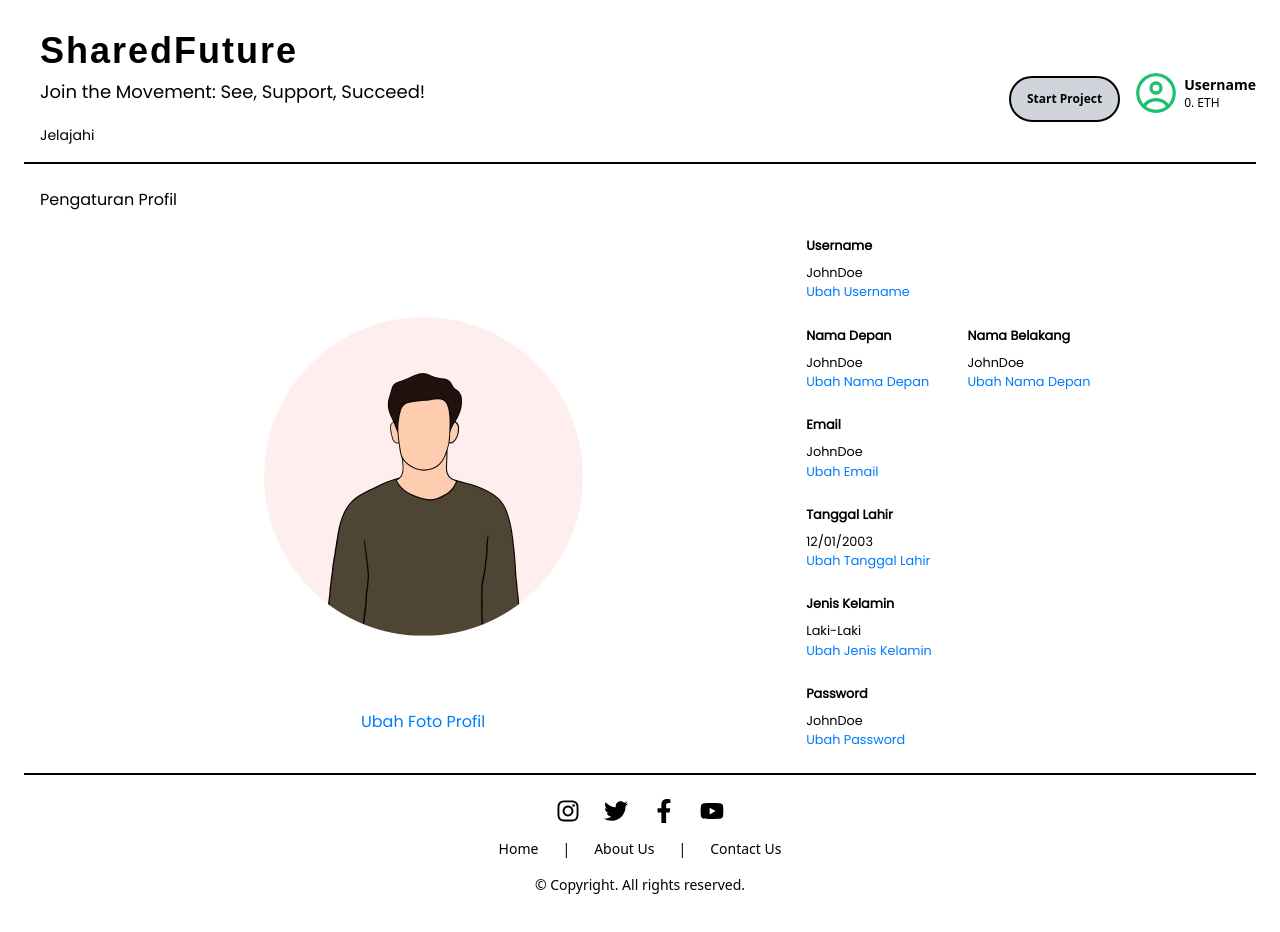
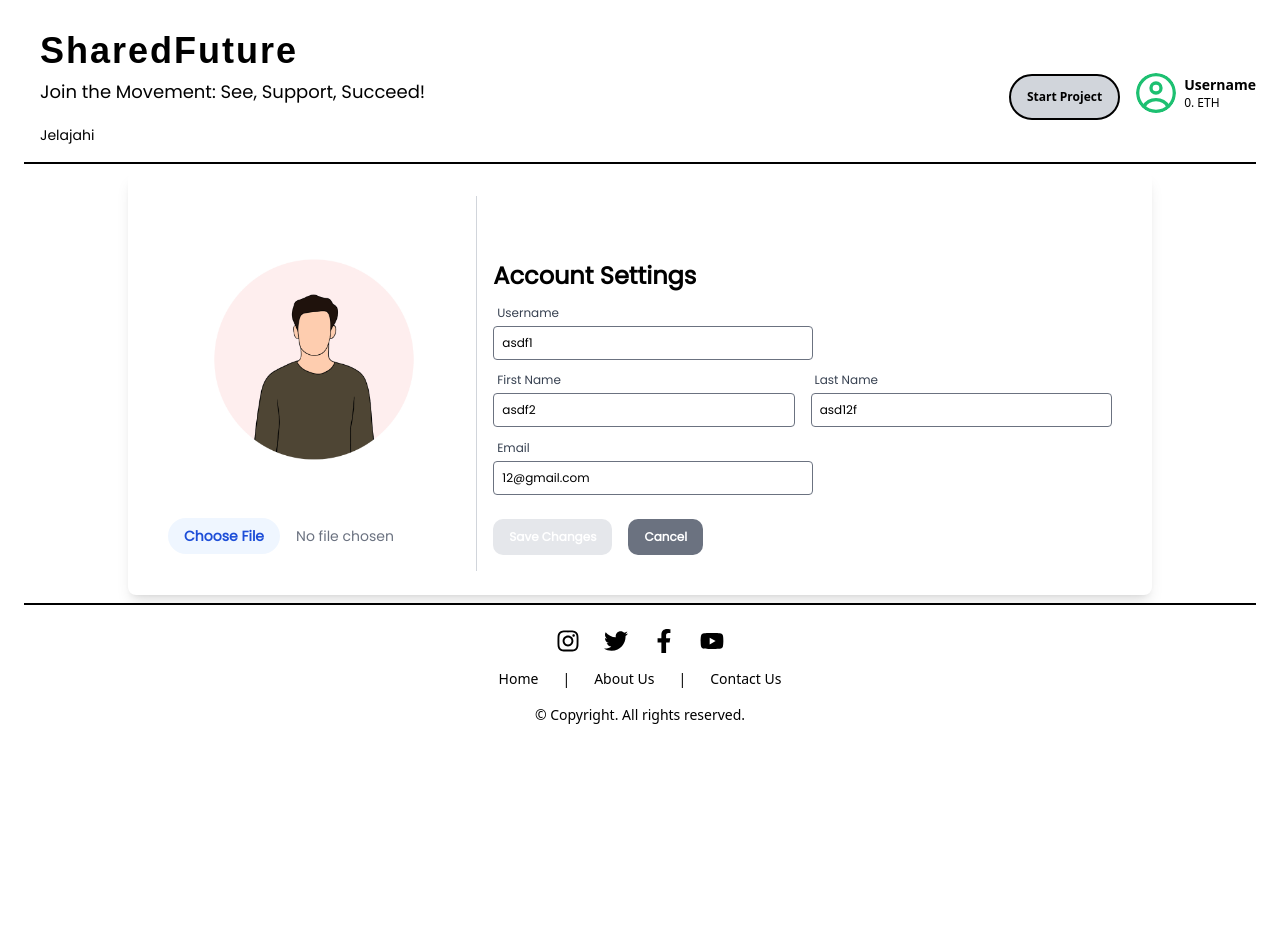
Before and after one commit to TBwze/Berlin, a React (Vite) app in the folder client/: page /profile in a window 1280 px wide. Shown: the top 932 px of the page. After the commit the page ends 800 px from the top, so only its background shows below. Built offline with nearby package versions, Linux system fonts and the light colour scheme; a web font is replaced by a local one; what @thirdweb-dev/react would draw is missing.

Commit message:
edit profile and register page

```diff
--- a/client/src/components/CustomButton.component.jsx
+++ b/client/src/components/CustomButton.component.jsx
@@ -1,22 +1,16 @@
-import React from "react";
-
 const CustomButton = ({
   btnType = "button",
   title,
   handleClick,
   styles = "",
   textColor = "text-white",
-  bgColor,
+  bgColor = "bg-gray-200", // Default background color
   className = "",
 }) => {
-  // Only apply backgroundColor if bgColor is provided
-  const inlineStyles = bgColor ? { backgroundColor: bgColor } : {};
-
   return (
     <button
       type={btnType}
-      className={`font-semibold text-[12px] leading-[26px] min-h-[32px] px-4 rounded-[10px] cursor-pointer mt-3 ${textColor} ${styles} ${className}`}
-      style={inlineStyles}
+      className={`font-semibold text-[12px] leading-[26px] min-h-[36px] px-4 rounded-[10px] cursor-pointer mt-2 ${bgColor} ${textColor} ${styles} ${className}`}
       onClick={handleClick}
     >
       {title}
--- a/client/src/components/textfield.component.jsx
+++ b/client/src/components/textfield.component.jsx
@@ -25,7 +25,7 @@ const TextFieldComponent = ({
       control={control}
       rules={{ required }}
       render={({ field }) => (
-        <div className="flex flex-col space-y-1 mb-3 mt-3">
+        <div className="flex flex-col space-y-1 mt-3">
           <div
             className="text-xs font-medium text-gray-700"
             style={{
@@ -39,7 +39,7 @@ const TextFieldComponent = ({
             <input
               type={inputType}
               placeholder={placeholder}
-              className="w-full p-2 pr-10 text-xs bg-[#EAEAEA] rounded outline-none"
+              className="w-full p-2 pr-10 text-xs bg-transparent rounded outline-1 border border-gray-500"
               style={{
                 fontFamily: "Poppins",
                 width: "20rem",
--- a/client/src/pages/Profile.jsx
+++ b/client/src/pages/Profile.jsx
@@ -1,75 +1,156 @@
-import React from "react";
-import profilePicture from '../assets/profilePicture.png';
+import React, { useEffect, useState } from "react";
+import { useForm } from "react-hook-form";
+import profilePicture from "../assets/profilePicture.png";
+import { useNavigate } from "react-router-dom";
+import CustomButton from "../components/CustomButton.component";
+import TextFieldComponent from "../components/textfield.component";
+import PageLoad from "../components/Loading.component";
 
 const Profile = () => {
+  const navigate = useNavigate();
+  const [isLoading, setIsLoading] = useState(false);
+  const [selectedFile, setSelectedFile] = useState(null);
+  const [previewUrl, setPreviewUrl] = useState(null);
+  const form = useForm({
+    defaultValues: {
+      username: "",
+      firstname: "",
+      lastname: "",
+      email: "",
+      password: "",
+    },
+  });
+
+  // Fetch the data from the API and set it in the form
+  useEffect(() => {
+    form.setValue("username", "asdf1");
+    form.setValue("firstname", "asdf2");
+    form.setValue("lastname", "asd12f");
+    form.setValue("email", "12@gmail.com");
+    form.setValue("password", "asdf"); // Mask password for security
+  }, [form]);
+
+  // Function to handle form submission
+  const onSubmit = (formData) => {
+    setIsLoading(true);
+    const dataToSubmit = new FormData();
+
+    // Append all form fields to the FormData
+    Object.keys(formData).forEach((key) => {
+      dataToSubmit.append(key, formData[key]);
+    });
+
+    // Append the profile image if one was selected
+    if (selectedFile) {
+      dataToSubmit.append("profileImage", selectedFile);
+    }
+
+    console.log("Updated Data:", dataToSubmit);
+    alert("Updated Profile");
+    setIsLoading(false);
+    navigate("/");
+  };
+
+  const handleFileChange = (event) => {
+    const file = event.target.files[0];
+    if (file) {
+      setSelectedFile(file);
+      form.setValue("profileImage", file);
+      setPreviewUrl(URL.createObjectURL(file));
+    }
+  };
+  useEffect(() => {
+    return () => {
+      if (previewUrl) {
+        URL.revokeObjectURL(previewUrl);
+      }
+    };
+  }, [previewUrl]);
+
   return (
-        <div className="max-w-[1280px] mx-auto p-4 bg-white" style={{fontFamily:"poppins"}}>
-            <h1 style={{fontSize:"2vh", margin:"1vh 0vw"}}>Pengaturan Profil</h1>
-            <div className = "container" style={{flexDirection:"row", display:'flex', alignItems: 'center', justifyContent: "space-evenly"}}>
-                <div className="profile-picture" style={{display:"flex",flexDirection:"column" ,alignItems:"center"}}>
-                    <div className="picture">
-                        <img src={profilePicture} alt=""/>
+    <div
+      className="flex max-w-5xl mx-auto p-6 bg-white shadow-lg rounded-lg my-2"
+      style={{ fontFamily: "Poppins" }}
+    >
+      <PageLoad loading={isLoading} />
+      <div className="w-1/3 flex flex-col items-center justify-center p-4 border-r border-gray-300">
+        <img
+          src={
+            selectedFile ? URL.createObjectURL(selectedFile) : profilePicture
+          }
+          alt="Profile"
+          className="rounded-full object-cover mb-3"
+        />
+        <input
+          type="file"
+          id="upload-button"
+          onChange={handleFileChange}
+          accept="image/*"
+          className="w-full text-sm text-gray-500
+                       file:mr-4 file:py-2 file:px-4
+                       file:rounded-full file:border-0
+                       file:text-sm file:font-semibold
+                       file:bg-blue-50 file:text-blue-700
+                       hover:file:bg-blue-100"
+        />
       </div>
-                    <a href="" style={{color:"#007AFF"}}>Ubah Foto Profil</a>
+      <div className="w-2/3 p-4 mt-12">
+        <h1 className="text-2xl font-bold">Account Settings</h1>
+        <form onSubmit={form.handleSubmit(onSubmit)}>
+          <div className="flex flex-col">
+            <TextFieldComponent
+              name="username"
+              label="Username"
+              control={form.control}
+              required
+            />
           </div>
-                <div className ="Information" style={{flexDirection : "column", display:"flex",  fontSize:"1.6vh"}}>
-                    <div className = "username" style={{margin:"1vh 0vw"}}>
-                        <div className="label" style ={{margin:'1vh 0vw'}}>
-                            <b>Username</b>
+          <div className="grid grid-cols-2 gap-4">
+            <div className="flex flex-col">
+              <TextFieldComponent
+                name="firstname"
+                label="First Name"
+                control={form.control}
+                required
+              />
             </div>
-                        <p>JohnDoe</p>
-                        <a href="" style={{color:"#007AFF"}}>Ubah Username</a>
-                    </div>
-                    <div className ="Nama" style={{display:"flex", flexDirection:"row", justifyContent:"space-around"}}>
-                        <div className = "Nama Depan" style={{margin:"1vh 0vw", marginRight:"1.5vw"}}>
-                            <div className="label" style ={{margin:'1vh 0vw'}}>
-                                <b>Nama Depan</b>
-                            </div>
-                            <p>JohnDoe</p>
-                            <a href="" style={{color:"#007AFF"}}>Ubah Nama Depan</a>
-                        </div>
-                        <div className = "Nama Belakang" style={{margin:"1vh 0vw", marginLeft:"1.5vw"}}>
-                            <div className="label" style ={{margin:'1vh 0vw'}}>
-                                <b>Nama Belakang</b>
-                            </div>
-                            <p>JohnDoe</p>
-                            <a href="" style={{color:"#007AFF"}}>Ubah Nama Depan</a>
+            <div className="flex flex-col">
+              <TextFieldComponent
+                name="lastname"
+                label="Last Name"
+                control={form.control}
+                required
+              />
             </div>
           </div>
-                    <div className = "Email" style={{margin:"1vh 0vw"}}>
-                        <div className="label" style ={{margin:'1vh 0vw'}}>
-                            <b>Email</b>
+          <div className="flex flex-col">
+            <TextFieldComponent
+              name="email"
+              label="Email"
+              type="email"
+              control={form.control}
+              required
+            />
           </div>
-                        <p>JohnDoe</p>
-                        <a href="" style={{color:"#007AFF"}}>Ubah Email</a>
+          <div className="flex gap-4 mt-4">
+            <CustomButton
+              btnType="submit"
+              title="Save Changes"
+              className="bg-blue-500 text-white "
+            />
+            <CustomButton
+              btnType="button"
+              title="Cancel"
+              className="bg-gray-500 text-white "
+              handleClick={() => {
+                navigate("/");
+              }}
+            />
           </div>
-                    <div className = "Tanggal Lahir" style={{margin:"1vh 0vw"}}>
-                        <div className="label" style ={{margin:'1vh 0vw'}}>
-                            <b>Tanggal Lahir</b>
-                        </div>
-                        <p>12/01/2003</p>
-                        <a href="" style={{color:"#007AFF"}}>Ubah Tanggal Lahir</a>
-                    </div>
-                    <div className = "Jenis Kelamin" style={{margin:"1vh 0vw"}}>
-                        <div className="label" style ={{margin:'1vh 0vw'}}>
-                            <b>Jenis Kelamin</b>
-                        </div>
-                        <p>Laki-Laki</p>
-                        <a href="" style={{color:"#007AFF"}}>Ubah Jenis Kelamin</a>
-                    </div>
-                    <div className = "Password" style={{margin:"1vh 0vw"}}>
-                        <div className="label" style ={{margin:'1vh 0vw'}}>
-                            <b>Password</b>
-                        </div>
-                        <p>JohnDoe</p>
-                        <a href="" style={{color:"#007AFF"}}>Ubah Password</a>
+        </form>
       </div>
     </div>
-            </div>
-        </div>
-    )
-}
-
-
+  );
+};
 
 export default Profile;
--- a/client/src/pages/Register.jsx
+++ b/client/src/pages/Register.jsx
@@ -1,4 +1,4 @@
-import React, { useState } from "react";
+import React, { useState, useEffect } from "react";
 import Web3 from "web3";
 import { useForm } from "react-hook-form";
 import { useNavigate } from "react-router-dom";
@@ -9,7 +9,6 @@ import PageLoad from "../components/Loading.component";
 
 export const Register = () => {
   const [isConnected, setIsConnected] = useState(false);
-  const [account, setAccount] = useState("");
   const navigate = useNavigate();
   const [isLoading, setIsLoading] = useState(false);
   const form = useForm({
@@ -44,7 +43,6 @@ export const Register = () => {
         const web3 = new Web3(currentProvider);
         const userAccount = await web3.eth.getAccounts();
         const account = userAccount[0];
-        setAccount(account);
         setIsConnected(true);
 
         form.setValue("account", account);
@@ -54,7 +52,6 @@ export const Register = () => {
     }
   };
 
-  // Handle form submission
   const onSubmit = async () => {
     if (isConnected) {
       setIsLoading(true);
@@ -71,7 +68,7 @@ export const Register = () => {
       await registerUser(newUser)
         .then(() => {
           alert("Register success!");
-          navigate("/home");
+          navigate("/");
         })
         .catch((error) => {
           alert(error.message);
@@ -79,6 +76,17 @@ export const Register = () => {
       setIsLoading(false);
     } else {
       alert("Please connect to a Ethereum wallet to register");
+    }
+  };
+
+  const [selectedFile, setSelectedFile] = useState(null);
+
+  const handleFileChange = (e) => {
+    const file = e.target.files[0];
+    if (file) {
+      setSelectedFile(file);
+    } else {
+      setSelectedFile(null);
     }
   };
 
@@ -129,6 +137,7 @@ export const Register = () => {
               required
             />
             <TextFieldComponent
+              type="email"
               name="email"
               label="Email"
               placeholder="Masukan email"
@@ -143,6 +152,25 @@ export const Register = () => {
               control={form.control}
               required
             />
+            <input
+              type="file"
+              id="upload-button"
+              onChange={handleFileChange}
+              accept="image/*"
+              className="w-full text-sm text-gray-500
+                       file:mr-4 file:py-2 file:px-4
+                       file:rounded-full file:border-0
+                       file:text-sm file:font-semibold
+                       file:bg-blue-50 file:text-blue-700
+                       hover:file:bg-blue-100 mt-4"
+            />
+            {selectedFile && (
+              <img
+                src={URL.createObjectURL(selectedFile)}
+                alt="Profile Preview"
+                className="rounded-full object-cover mb-3 w-32 h-32"
+              />
+            )}
           </div>
           <div
             style={{
@@ -155,8 +183,9 @@ export const Register = () => {
             {!isConnected ? (
               <CustomButton
                 title="Connect MetaMask"
-                bgColor="brown"
+                bgColor="bg-orange-700"
                 handleClick={onConnect}
+                styles="mt-5"
               />
             ) : (
               <div className="app-details">
@@ -183,15 +212,15 @@ export const Register = () => {
             <CustomButton
               btnType="submit"
               title="Register"
-              bgColor="#007AFF"
-              styles="mb-3 mt-2"
+              bgColor="bg-blue-500"
+              styles="mb-3 mt-1"
             />
           </div>
         </form>
 
         <div
           className="Login"
-          style={{ fontSize: "1.2vh", fontFamily: "Poppins", margin: "1vh 0" }}
+          style={{ fontSize: "2vh", fontFamily: "Poppins", margin: "1vh 0" }}
         >
           Sudah punya akun?{" "}
           <a href="/Login" style={{ color: "#007AFF" }}>
```
Lines whose indentation alone changed are shown as unchanged.
